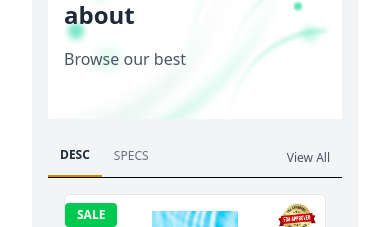
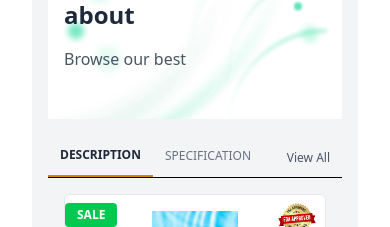
Before and after one commit to Kien-thuc03/FE_SkincareShop, a React (Vite) app: page / in a window 390 px wide. Shown: the part 1015-1242 px from the top of the page. Built offline with nearby package versions, Linux system fonts and the light colour scheme.

Commit message:
Update FeaturedProducts component to enhance button labels for clarity. Refactor Header component by removing unnecessary mobile dropdown sections, improving mobile navigation layout, and optimizing styling for better responsiveness.

```diff
--- a/src/components/FeaturedProducts.tsx
+++ b/src/components/FeaturedProducts.tsx
@@ -141,13 +141,13 @@ const FeaturedProducts = () => {
                       className={`px-3 sm:px-6 py-3 sm:py-4 text-xs sm:text-sm font-medium uppercase ${activeTab === 'description' ? 'border-b-2 border-yellow-600 text-gray-800 font-semibold' : 'text-gray-500'}`}
                       onClick={() => setActiveTab('description')}
                     >
-                      Desc
+                      Description
                     </button>
                     <button
                       className={`px-3 sm:px-6 py-3 sm:py-4 text-xs sm:text-sm font-medium uppercase ${activeTab === 'specifications' ? 'border-b-2 border-yellow-600 text-gray-800 font-semibold' : 'text-gray-500'}`}
                       onClick={() => setActiveTab('specifications')}
                     >
-                      Specs
+                      Specification
                     </button>
                   </div>
                   <div className="px-3 sm:px-6">
--- a/src/components/Header.tsx
+++ b/src/components/Header.tsx
@@ -232,7 +232,7 @@ const Header = ({ defaultCategoriesOpen = true }: HeaderProps) => {
             </div>
 
             {/* Navigation links */}
-            <div className={`fixed inset-0 bg-black bg-opacity-50 z-40 md:hidden ${mobileMenuOpen ? 'block' : 'hidden'}`}
+            <div className={`fixed inset-0 z-40 md:hidden ${mobileMenuOpen ? 'block' : 'hidden'}`}
                   onClick={() => setMobileMenuOpen(false)}>
             </div>
             <nav className={`md:flex-row justify-between fixed md:static top-0 right-0 h-full md:h-auto w-2/3 md:w-auto
@@ -293,20 +293,6 @@ const Header = ({ defaultCategoriesOpen = true }: HeaderProps) => {
                       size="sm"
                     />
                   </button>
-
-                  {/* Mobile dropdown */}
-                  <div className={`md:hidden bg-gray-50 mt-2 ${pagesDropdownOpen ? 'block' : 'hidden'}`}>
-                    <Link to="/" className="block py-2 px-4 text-sm text-gray-700 hover:bg-gray-100">About Us</Link>
-                    <Link to="/" className="block py-2 px-4 text-sm text-gray-700 hover:bg-gray-100">FAQ</Link>
-                    <Link to="/" className="block py-2 px-4 text-sm text-gray-700 hover:bg-gray-100">Terms & Conditions</Link>
-                  </div>
-
-                  {/* Desktop dropdown */}
-                  <div className="absolute z-10 left-0 hidden group-hover:block md:group-hover:block bg-white shadow-md py-2 w-48">
-                    <Link to="/" className="block px-4 py-2 text-sm text-gray-700 hover:bg-gray-100">About Us</Link>
-                    <Link to="/" className="block px-4 py-2 text-sm text-gray-700 hover:bg-gray-100">FAQ</Link>
-                    <Link to="/" className="block px-4 py-2 text-sm text-gray-700 hover:bg-gray-100">Terms & Conditions</Link>
-                  </div>
                 </div>
 
                 <Link to="/" className="block py-2 md:py-0 text-gray-700 hover:text-[#59177e]">Contact</Link>
```
